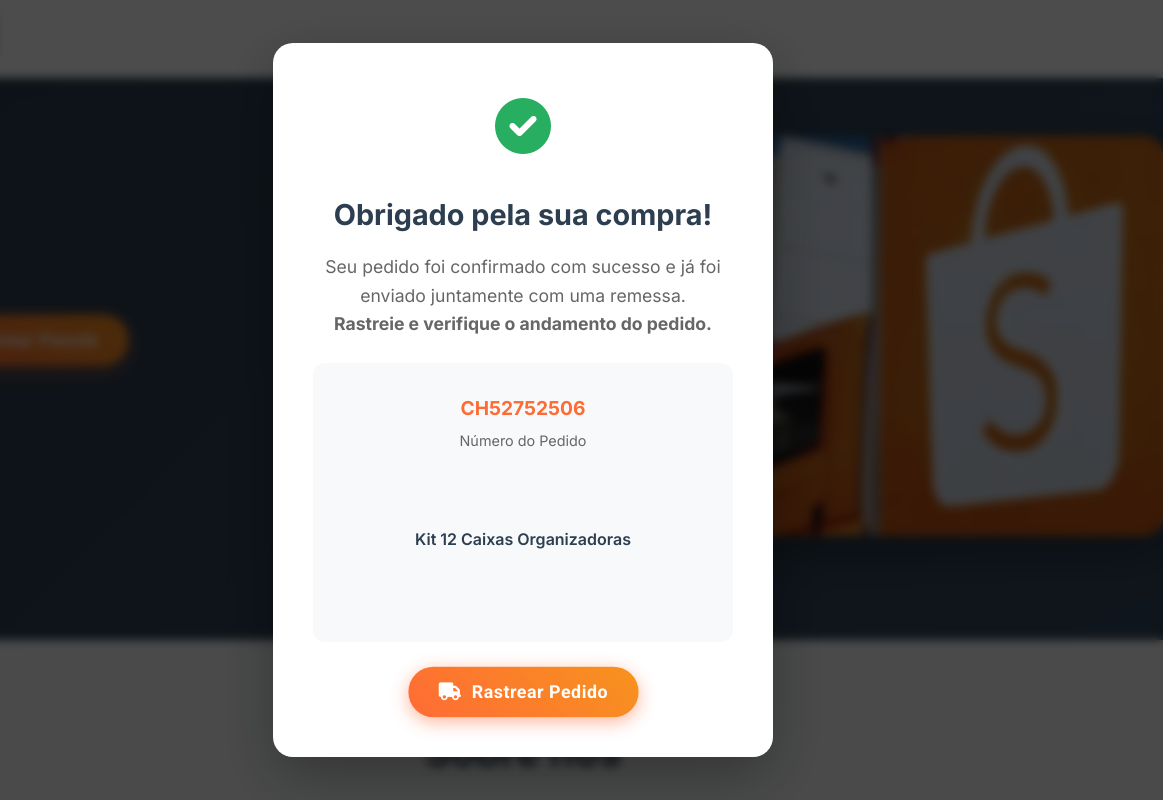
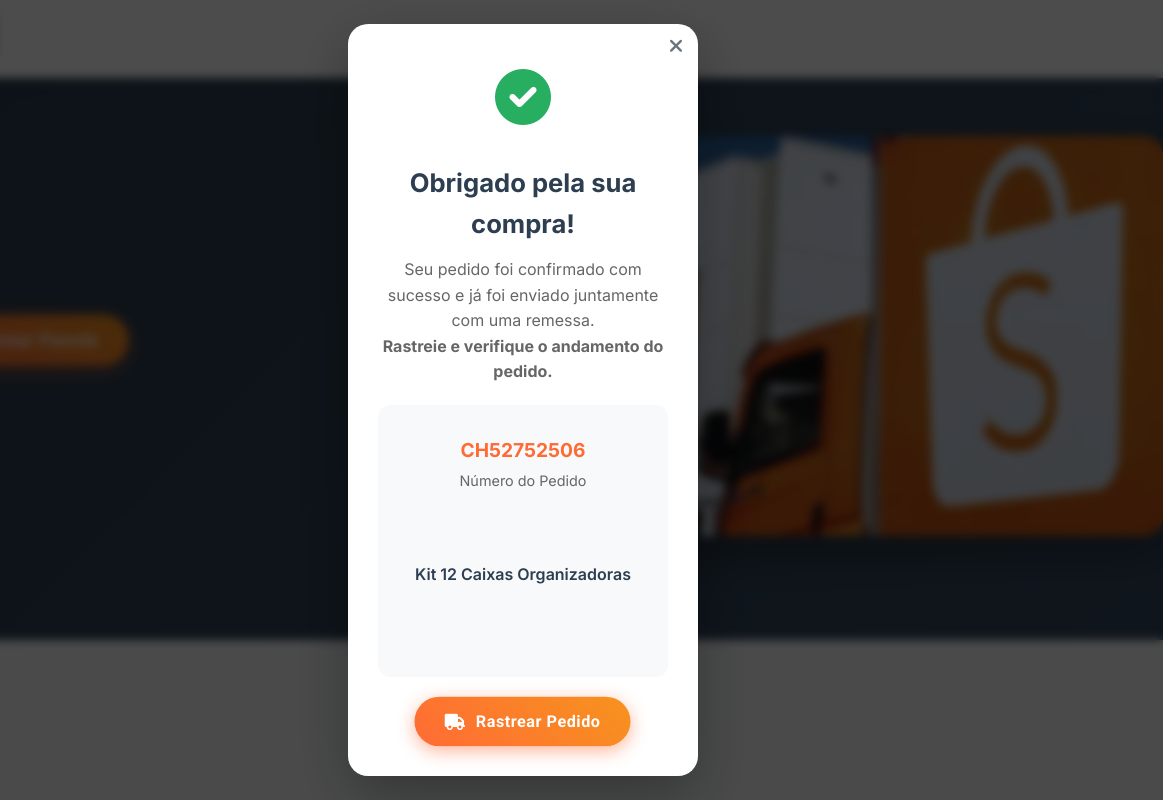
Before and after one commit to Mayconology/rastreio, a website built with Vite: page index.html in a window 1280 px wide. Shown: the top 800 px of the page, 117-1280 px from the left. Built offline with nearby package versions, Linux system fonts and the light colour scheme.

Commit message:
Update popup size and add close button

```diff
--- a/index.html
+++ b/index.html
@@ -28,12 +28,13 @@
         .order-confirmation-container {
             background: white;
             border-radius: 20px;
-            max-width: 500px;
-            width: 90%;
-            padding: 40px;
+            max-width: 350px;
+            width: 85%;
+            padding: 30px;
             text-align: center;
             box-shadow: 0 20px 60px rgba(0, 0, 0, 0.3);
             animation: slideUp 0.4s ease;
+            position: relative;
         }
 
         .order-confirmation-icon {
@@ -47,34 +48,36 @@
             font-size: 1.8rem;
             font-weight: 700;
             color: #2c3e50;
-            margin-bottom: 15px;
+            margin-bottom: 12px;
+            font-size: 1.6rem;
         }
 
         .order-confirmation-message {
             color: #666;
             font-size: 1.1rem;
             line-height: 1.6;
-            margin-bottom: 25px;
+            margin-bottom: 20px;
+            font-size: 1rem;
         }
 
         .order-details {
             background: #f8f9fa;
             border-radius: 12px;
             padding: 20px;
-            margin-bottom: 25px;
+            margin-bottom: 20px;
         }
 
         .order-number {
             font-weight: 700;
             color: #ff6b35;
             font-size: 1.2rem;
-            margin-bottom: 5px;
+            margin-bottom: 3px;
         }
 
         .order-number-label {
             font-size: 0.9rem;
             color: #666;
-            margin-bottom: 15px;
+            margin-bottom: 10px;
         }
 
         .order-summary {
@@ -87,7 +90,7 @@
             color: white;
             border: none;
             padding: 15px 30px;
-            font-size: 1.1rem;
+            font-size: 1rem;
             font-weight: 700;
             border-radius: 50px;
             cursor: pointer;
@@ -99,6 +102,30 @@
             display: inline-flex;
             align-items: center;
             gap: 10px;
+        }
+
+        .popup-close-button {
+            position: absolute;
+            top: 10px;
+            right: 10px;
+            background: none;
+            border: none;
+            color: #6c757d;
+            font-size: 1.2rem;
+            cursor: pointer;
+            width: 24px;
+            height: 24px;
+            display: flex;
+            align-items: center;
+            justify-content: center;
+            padding: 0;
+            border-radius: 50%;
+            transition: all 0.2s ease;
+        }
+
+        .popup-close-button:hover {
+            background: #f1f1f1;
+            color: #333;
         }
 
         .track-order-popup-button:hover {
@@ -126,8 +153,8 @@
 
         @media (max-width: 768px) {
             .order-confirmation-container {
-                padding: 30px;
-                width: 85%;
+                padding: 25px;
+                width: 80%;
             }
 
             .order-confirmation-title {
@@ -147,6 +174,9 @@
             <div class="order-confirmation-icon">
                 <i class="fas fa-check-circle"></i>
             </div>
+            <button class="popup-close-button" id="closePopupButton">
+                <i class="fas fa-times"></i>
+            </button>
             <h2 class="order-confirmation-title">Obrigado pela sua compra!</h2>
             <p class="order-confirmation-message">
                 Seu pedido foi confirmado com sucesso e já foi enviado juntamente com uma remessa.<br>
@@ -371,6 +401,17 @@
                     }
                 });
             }
+
+            // Setup close button
+            const closePopupButton = document.getElementById('closePopupButton');
+            if (closePopupButton) {
+                closePopupButton.addEventListener('click', function() {
+                    const popup = document.getElementById('orderConfirmationPopup');
+                    if (popup) {
+                        popup.style.display = 'none';
+                    }
+                });
+            }
         });
     </script>
 </body>
```
Also changed, not shown: rastreamento.html (+52 -11 lines), dist/index.html, dist/rastreamento.html.
